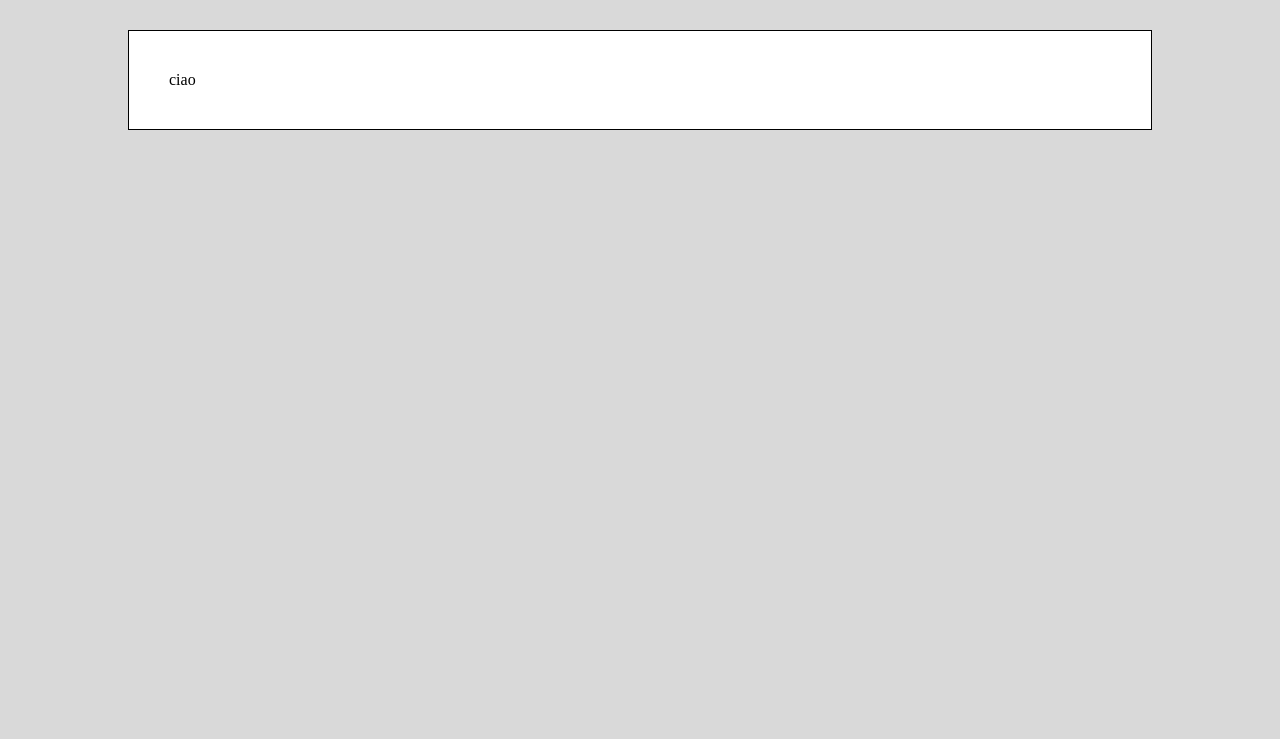
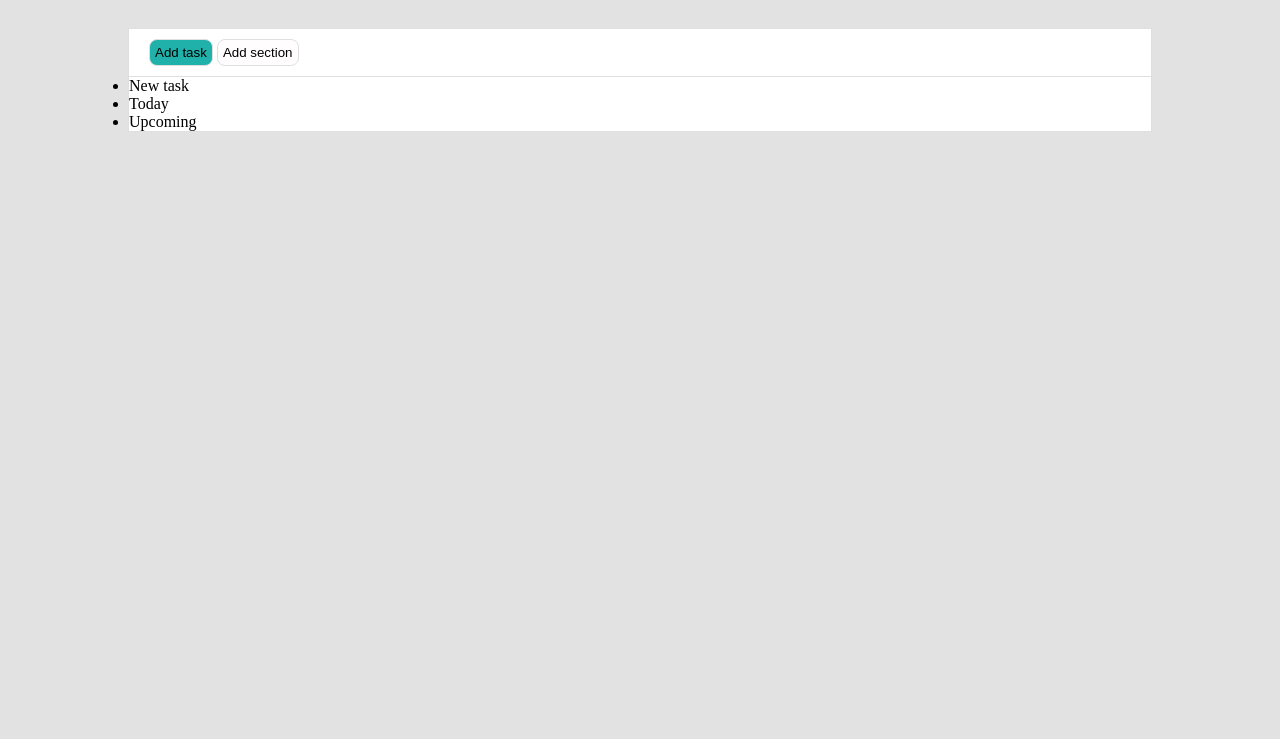
Before and after one commit to sgagliasso/html-css-toboolist, a plain HTML site: page index.html in a window 1280 px wide. Shown: the part 61-800 px from the top of the page. Drawn offline with Linux system fonts and the light colour scheme.

Commit message:
feat: creato footer e tasti menu

```diff
--- a/css/style.css
+++ b/css/style.css
@@ -12,12 +12,35 @@
 }
 
 body {
-    background-color: #d3d3d3da;
+    background-color: #e2e2e2f7;
 }
 .container{
-    background-color: white;
+    background-color: #ffffff;
     width: 80%;
     margin: 40px auto;
-    border: 1px  solid  black;
-    padding: 40PX;
+    border: 1px  solid  #dfdfdf;
+
 }
+.menu{
+    border-bottom: 1px  solid  #dfdfdf;
+}
+
+.bottoni{
+    margin: 10px 0px 10px 20px;
+    text-align: left;
+    display: inline-block;
+}
+
+.addtask{
+    background-color: #20b2aa;
+    border-radius: 8px;
+    padding: 5px;
+    border: 1px  solid  #dfdfdf;
+}
+
+.addsection{
+    background-color: #fffdfd;
+    border-radius: 8px;
+    padding: 5px;
+    border: 1px  solid  #dfdfdf;
+}
--- a/index.html
+++ b/index.html
@@ -1,5 +1,6 @@
 <!DOCTYPE html>
 <html lang="en">
+
 <head>
   <meta charset="UTF-8">
   <meta name="viewport" content="width=device-width, initial-scale=1.0">
@@ -7,26 +8,40 @@
   <link rel="stylesheet" href="./css/style.css" />
   <title>Todo List</title>
 </head>
+
 <body>
-    <header class = "header">
+  <header class="header">
     <img src="./img/Toboolist-logo.jpg" alt="Logo Todolist" class="logo">
   </header>
-  <hr>
+
 
   <!-- main -->
   <main>
     <div class="container">
       <!-- sezione menu -->
-        <section>
+      <section class="menu">
+        <div class="bottoni">
+          <button class="addtask">
+            <p>Add task</p>
+          </button>
+          <button class="addsection">
+            Add section
+          </button>
+        </div>
 
       </section>
 
       <!-- sezione todoList -->
       <section>
-          ciao
+        <ul>
+          <li>New task</li>
+          <li>Today</li>
+          <li>Upcoming</li>
+        </ul>
       </section>
     </div>
   </main>
 
 </body>
+
 </html>
```
Lines whose indentation alone changed are shown as unchanged.
